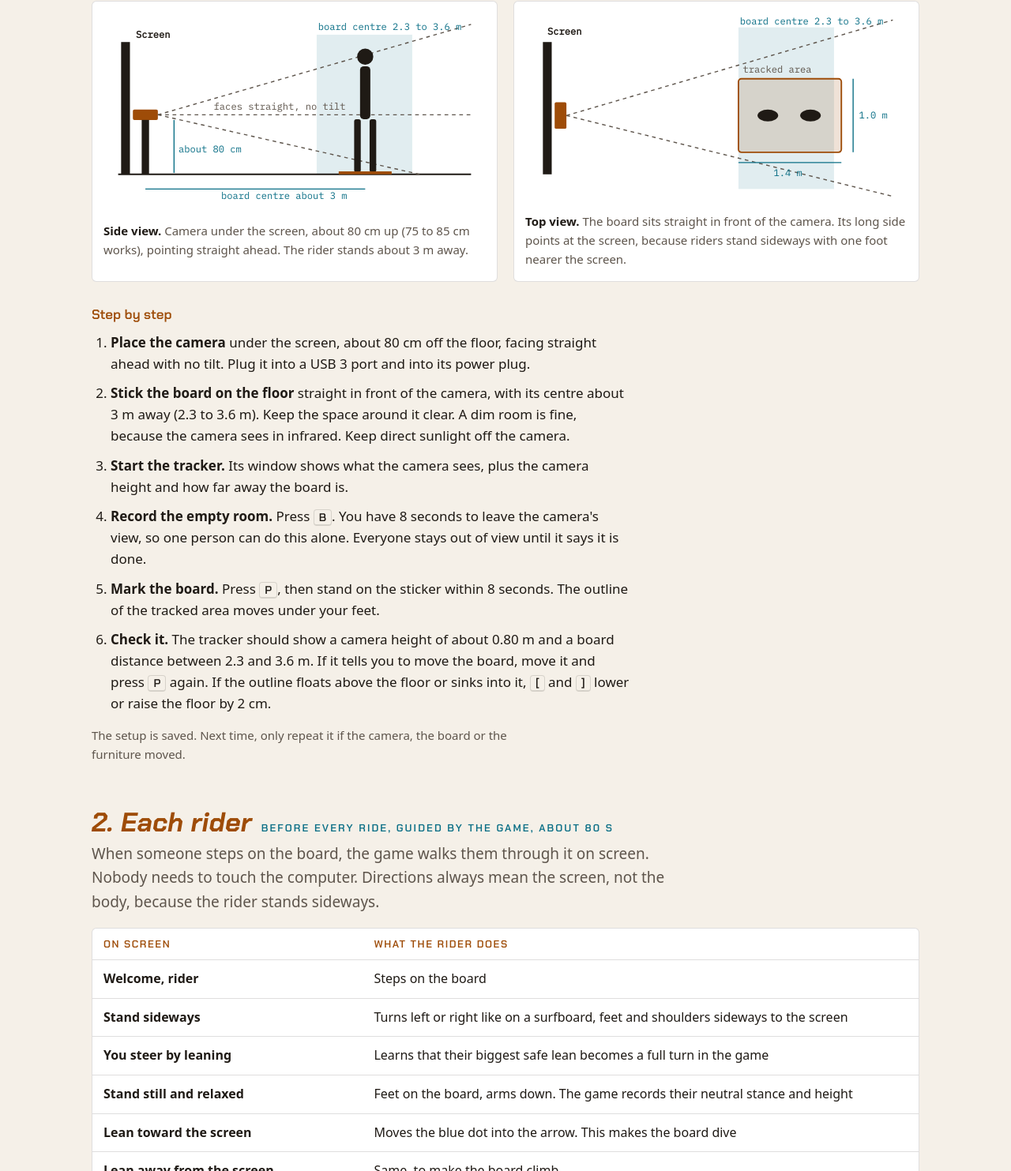
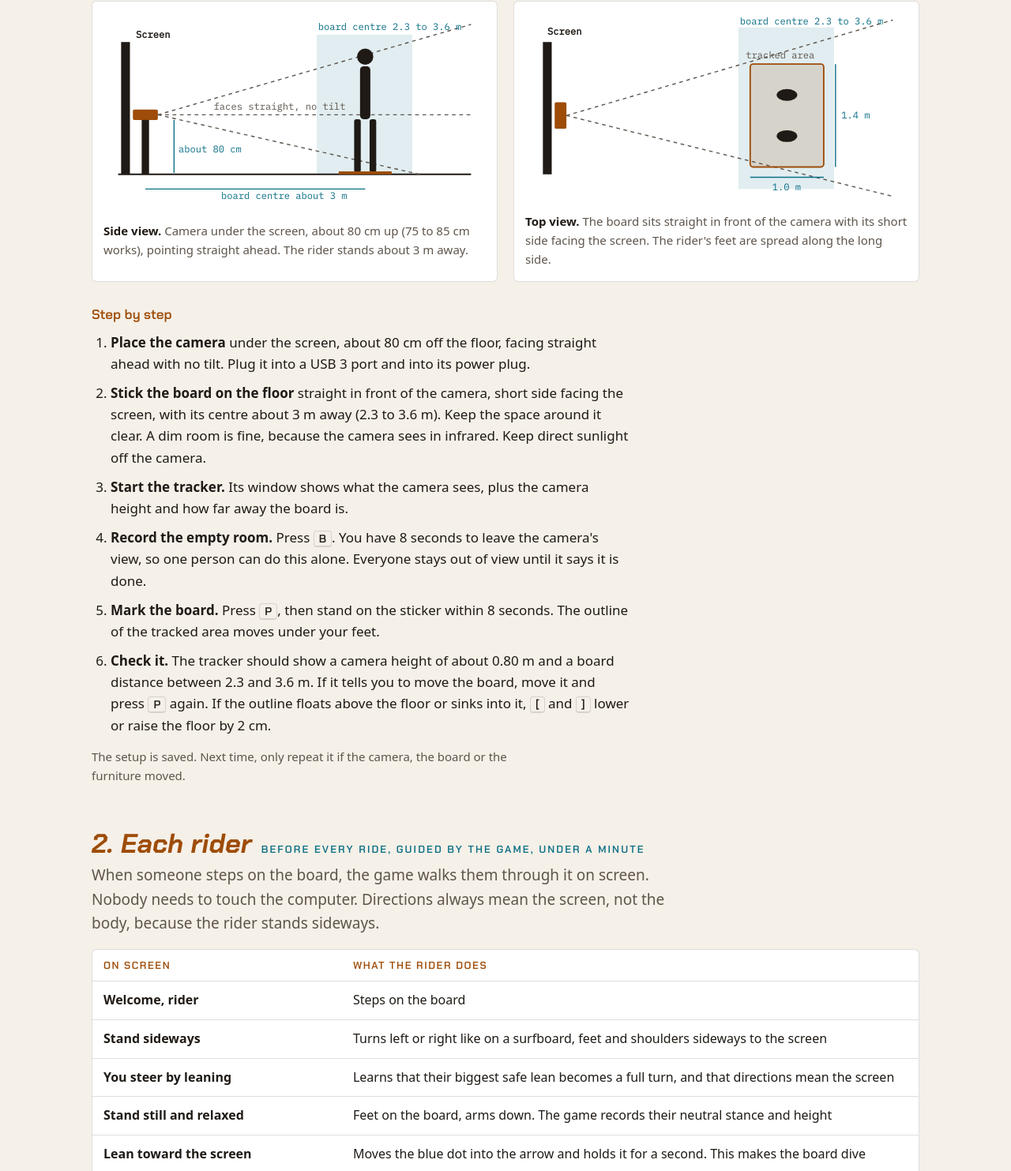
Before and after one commit to nora-yapper/space-surfers-web, a plain HTML site: page install/index.html in a window 1280 px wide. Shown: the part 736-2219 px from the top of the page at 79% size. Drawn offline with Linux system fonts and the light colour scheme.

Commit message:
Install page: short side of the board faces the screen, drop body controls and the dark-room line, calibration under a minute
Co-Authored-By: Claude Opus 5.5 <noreply@anthropic.com>

```diff
--- a/install/index.html
+++ b/install/index.html
@@ -50,7 +50,7 @@
   <div class="grid">
     <div class="card"><h3>Camera</h3><p>A Kinect v2 with its adapter. It needs a USB 3 port and its own power plug.</p></div>
     <div class="card"><h3>Computer</h3><p>A computer running our tracker and the game. Guides for Mac and Windows are on the way.</p></div>
-    <div class="card"><h3>Screen</h3><p>A projector or large screen. The rider faces it, so it can be in a dark room.</p></div>
+    <div class="card"><h3>Screen</h3><p>A projector or large screen.</p></div>
     <div class="card"><h3>Board</h3><p>A board sticker on the floor. The tracker watches a 1.4 by 1.0 m area around it. Riders 160 cm and up.</p></div>
   </div>
 
@@ -83,31 +83,31 @@
       <figcaption><b>Side view.</b> Camera under the screen, about 80 cm up (75 to 85 cm works), pointing straight ahead. The rider stands about 3 m away.</figcaption>
     </figure>
     <figure class="view">
-      <svg viewBox="0 0 520 260" role="img" aria-label="Top view: the camera faces the board straight on. The tracked area is 1.4 metres long toward the screen and 1.0 metre wide. The rider stands sideways, with one foot nearer the screen.">
+      <svg viewBox="0 0 520 260" role="img" aria-label="Top view: the camera faces the board straight on. The tracked area's short side, 1.0 metre, faces the screen and its long side, 1.4 metres, runs across. The rider's feet are spread along the long side.">
         <rect class="band" x="290" y="20" width="130" height="220"/>
         <rect class="solid" x="24" y="40" width="12" height="180"/>
         <text class="label" x="30" y="30">Screen</text>
         <rect class="accent" x="40" y="122" width="16" height="36" rx="2"/>
         <line class="soft" x1="56" y1="140" x2="500" y2="10"/>
         <line class="soft" x1="56" y1="140" x2="500" y2="250"/>
-        <rect class="zone" x="290" y="90" width="140" height="100" rx="4"/>
-        <ellipse class="solid" cx="330" cy="140" rx="14" ry="8"/>
-        <ellipse class="solid" cx="388" cy="140" rx="14" ry="8"/>
-        <line class="measure" x1="290" y1="204" x2="430" y2="204"/>
-        <text class="blue" x="338" y="222">1.4 m</text>
-        <line class="measure" x1="446" y1="90" x2="446" y2="190"/>
-        <text class="blue" x="454" y="144">1.0 m</text>
-        <text x="296" y="82">tracked area</text>
+        <rect class="zone" x="306" y="70" width="100" height="140" rx="4"/>
+        <ellipse class="solid" cx="356" cy="112" rx="14" ry="8"/>
+        <ellipse class="solid" cx="356" cy="168" rx="14" ry="8"/>
+        <line class="measure" x1="306" y1="224" x2="406" y2="224"/>
+        <text class="blue" x="336" y="242">1.0 m</text>
+        <line class="measure" x1="422" y1="70" x2="422" y2="210"/>
+        <text class="blue" x="430" y="144">1.4 m</text>
+        <text x="300" y="62">tracked area</text>
         <text class="blue" x="292" y="16">board centre 2.3 to 3.6 m</text>
       </svg>
-      <figcaption><b>Top view.</b> The board sits straight in front of the camera. Its long side points at the screen, because riders stand sideways with one foot nearer the screen.</figcaption>
+      <figcaption><b>Top view.</b> The board sits straight in front of the camera with its short side facing the screen. The rider's feet are spread along the long side.</figcaption>
     </figure>
   </div>
 
   <h3>Step by step</h3>
   <ol class="steps">
     <li><b>Place the camera</b> under the screen, about 80 cm off the floor, facing straight ahead with no tilt. Plug it into a USB 3 port and into its power plug.</li>
-    <li><b>Stick the board on the floor</b> straight in front of the camera, with its centre about 3 m away (2.3 to 3.6 m). Keep the space around it clear. A dim room is fine, because the camera sees in infrared. Keep direct sunlight off the camera.</li>
+    <li><b>Stick the board on the floor</b> straight in front of the camera, short side facing the screen, with its centre about 3 m away (2.3 to 3.6 m). Keep the space around it clear. A dim room is fine, because the camera sees in infrared. Keep direct sunlight off the camera.</li>
     <li><b>Start the tracker.</b> Its window shows what the camera sees, plus the camera height and how far away the board is.</li>
     <li><b>Record the empty room.</b> Press <span class="key">B</span>. You have 8 seconds to leave the camera's view, so one person can do this alone. Everyone stays out of view until it says it is done.</li>
     <li><b>Mark the board.</b> Press <span class="key">P</span>, then stand on the sticker within 8 seconds. The outline of the tracked area moves under your feet.</li>
@@ -115,29 +115,18 @@
   </ol>
   <p class="note" style="margin-top:14px">The setup is saved. Next time, only repeat it if the camera, the board or the furniture moved.</p>
 
-  <div class="part"><h2>2. Each rider</h2><p class="tag">Before every ride, guided by the game, about 80 s</p></div>
+  <div class="part"><h2>2. Each rider</h2><p class="tag">Before every ride, guided by the game, under a minute</p></div>
   <p class="lead" style="margin-top:6px">When someone steps on the board, the game walks them through it on screen. Nobody needs to touch the computer. Directions always mean the screen, not the body, because the rider stands sideways.</p>
   <div class="table-wrap" style="margin-top:18px"><table>
     <tr><th>On screen</th><th>What the rider does</th></tr>
     <tr><td>Welcome, rider</td><td>Steps on the board</td></tr>
     <tr><td>Stand sideways</td><td>Turns left or right like on a surfboard, feet and shoulders sideways to the screen</td></tr>
-    <tr><td>You steer by leaning</td><td>Learns that their biggest safe lean becomes a full turn in the game</td></tr>
+    <tr><td>You steer by leaning</td><td>Learns that their biggest safe lean becomes a full turn, and that directions mean the screen</td></tr>
     <tr><td>Stand still and relaxed</td><td>Feet on the board, arms down. The game records their neutral stance and height</td></tr>
-    <tr><td>Lean toward the screen</td><td>Moves the blue dot into the arrow. This makes the board dive</td></tr>
+    <tr><td>Lean toward the screen</td><td>Moves the blue dot into the arrow and holds it for a second. This makes the board dive</td></tr>
     <tr><td>Lean away from the screen</td><td>Same, to make the board climb</td></tr>
     <tr><td>Lean to the screen's left, then right</td><td>Same, to steer. After each lean they stand straight again</td></tr>
     <tr><td>Now try it</td><td>Moves the dot freely. This is exactly how the board will move</td></tr>
-  </table></div>
-
-  <h2>Body controls</h2>
-  <div class="table-wrap"><table>
-    <tr><th>Do this</th><th>To</th></tr>
-    <tr><td>Step on</td><td>Start</td></tr>
-    <tr><td>Lean toward or away from the screen</td><td>Dive or climb</td></tr>
-    <tr><td>Lean left or right</td><td>Steer</td></tr>
-    <tr><td>Hold a lean</td><td>Confirm, for example to pick a song</td></tr>
-    <tr><td>Both hands up for 2 s</td><td>Restart</td></tr>
-    <tr><td>Step off</td><td>Pause. Walk away to end</td></tr>
   </table></div>
 
   <h2>Install the software</h2>
```
